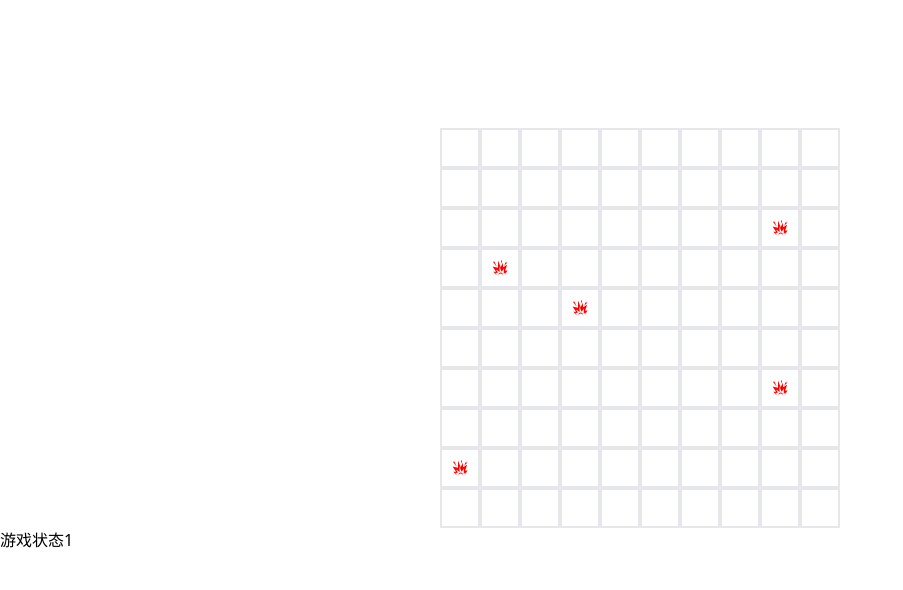
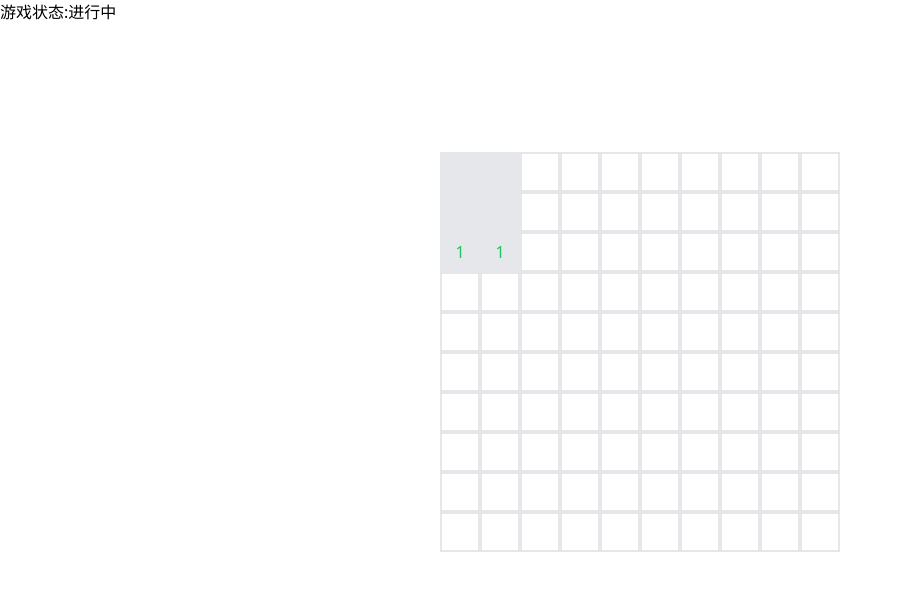
Before and after one commit to zeb9518/mine-sweeping, a Next.js app: page / in a window 1280 px wide. Both pictures are taken after a click on the button 460 px from the left and 188 px from the top of the page. Shown: the top 590 px of the page, without its empty margins (0-903 px from the left). Built offline with nearby package versions, Linux system fonts and the light colour scheme.

Commit message:
1.优化逻辑，删除文件

```diff
--- a/package.json
+++ b/package.json
@@ -9,6 +9,7 @@
     "lint": "next lint"
   },
   "dependencies": {
+    "@react-spring/web": "^9.7.3",
     "@types/node": "20.3.2",
     "@types/react": "18.2.14",
     "@types/react-dom": "18.2.6",
--- a/src/pages/index.tsx
+++ b/src/pages/index.tsx
@@ -3,14 +3,15 @@ import React, {useState, useEffect} from "react";
 import {MineExplosion, MineFlag} from "@/components/Icon"
 import {BlockState} from "@/types/types";
 import {produce} from "immer"
+import {useSpring, animated} from '@react-spring/web'
 
 const inter = Inter({subsets: ['latin']})
 
 enum GameStatus {
-  READY,
-  PLAY,
-  WIN,
-  LOST
+  READY = "准备",
+  PLAY = "进行中",
+  WIN = "胜利",
+  LOST = "失败",
 }
 
 // 随机范围
@@ -27,7 +28,7 @@ function randomInt(min: number, max: number) {
 // 游戏设置
 const width = 10
 const height = 10
-const mines = 5
+const mines = 10
 
 // 初始化棋盘
 function initBoard(row: number, col: number) {
@@ -43,12 +44,14 @@ function initBoard(row: number, col: number) {
   )
 }
 
-
 export default function Game() {
 
   const [status, setStatus] = useState<GameStatus>(GameStatus.READY)// 游戏状态
   const [board, setBoard] = useState<BlockState[][]>([])// 棋盘
   const [mineGenerated, setMineGenerated] = useState<boolean>(false)// 地雷是否已经生成
+  const [startTime, setStartTime] = useState<number>()// 游戏开始时间
+  const [endTime, setEndTime] = useState<number>()// 游戏结束时间
+
 
   useEffect(() => {
     const board = initBoard(width, height)
@@ -59,7 +62,6 @@ export default function Game() {
   // 生成地雷
   function generateMines(initial: BlockState) {
     const copyBoard = JSON.parse(JSON.stringify(board));
-
     const placeRandom = () => {
       const x = randomInt(0, width - 1);
       const y = randomInt(0, height - 1);
@@ -70,7 +72,6 @@ export default function Game() {
       block.mine = true;
       return true;
     };
-
     for (let i = 0; i < mines; i++) {
       let placed = false;
       let attempts = 0;
@@ -80,10 +81,8 @@ export default function Game() {
         placed = placeRandom();
         attempts++;
       }
-
       updateNumbers(copyBoard);
     }
-
     setBoard(copyBoard);
   }
 
@@ -97,50 +96,69 @@ export default function Game() {
     });
   }
 
-  // 计算周围的地雷数量
-  function calcAdjacentMines(board: BlockState[][], block: BlockState): number {
-    let count = 0;
   const directions = [
     [-1, -1], [-1, 0], [-1, 1],
     [0, -1], [0, 1],
     [1, -1], [1, 0], [1, 1],
   ];
 
+  // 展开周围的空白
+  function revealAdjacent(block: BlockState) {
+    if (block.adjacentMines) return
+    setBoard(produce(draft => {
+      getSiblings(block).forEach((s) => {
+        if (!s.revealed) {
+          if (!s.flag)
+            draft[s.y][s.x].revealed = true
+        }
+      })
+    }))
+  }
+
+  function getSiblings(block: BlockState) {
+    return directions.map(([dx, dy]) => {
+      const x2 = block.x + dx
+      const y2 = block.y + dy
+      if (x2 < 0 || x2 >= width || y2 < 0 || y2 >= height)
+        return undefined
+      return board[y2][x2]
+    }).filter(Boolean) as BlockState[]
+  }
+
+
+
+  // 计算周围的地雷数量
+  function calcAdjacentMines(board: BlockState[][], block: BlockState): number {
+    let count = 0;
     directions.forEach(([dx, dy]) => {
       const x2 = block.x + dx;
       const y2 = block.y + dy;
       if (x2 < 0 || x2 >= width || y2 < 0 || y2 >= height) return;
       if (board[y2][x2].mine) count++;
     });
-
     return count;
   }
 
-
-  // 游戏开始
-  function startGame(block: BlockState) {
+  // 处理左键点击
+  function handleLeftClick(block: BlockState) {
+    if (status === GameStatus.LOST) return
+    if (status === GameStatus.READY) {
       setStatus(GameStatus.PLAY)
+      if (!mineGenerated) {
         // 生成地雷
-    if (!mineGenerated) {
         generateMines(block);
         setMineGenerated(true)
       }
     }
-
-  // 处理左键点击
-  function handleLeftClick(block: BlockState) {
-    console.log('handleLeftClick', block, status)
-    if (status === GameStatus.READY)
-      startGame(block) //开始游戏
-    else if (status === GameStatus.PLAY && !block.flag) {
-      if (block.mine)
-        setStatus(GameStatus.LOST)
-      else {
     setBoard(produce(draft => {
       draft[block.y][block.x].revealed = true
     }))
+    // 点击到地雷
+    if (block.mine && !block.flag) {
+      setStatus(GameStatus.LOST)
+      return;
     }
-    }
+    revealAdjacent(block)
   }
 
   // 处理右键点击
@@ -152,9 +170,11 @@ export default function Game() {
     }))
   }
 
-
   return (
     <main>
+      <div>
+        <span>游戏状态:{status}</span>
+      </div>
       <div className="flex justify-center mt-32">
         {
           board.map((row, x) =>
@@ -162,22 +182,28 @@ export default function Game() {
               {
                 row.map((block, y) =>
                   <button key={y}
-                          className="flex items-center justify-center w-10 h-10 border-2 hover:bg-sky-700"
+                          className={`flex items-center justify-center w-10 h-10 border-2 hover:bg-sky-700 ${!block.revealed ? 'bg-white-700' : 'bg-gray-200'}`}
                           onClick={() => handleLeftClick(block)}
                           onContextMenu={(e) => handleRightClick(e, block)}>
-                    {block.mine ? <MineExplosion color={"red"}/> : null}
                     {block.flag ? <MineFlag color={"red"}/> : null}
-                    {block.revealed ? block.adjacentMines : null}
+                    {!block.revealed ? null : block.mine ?
+                      <MineExplosion color={"red"}/> : block.adjacentMines > 0 &&
+                      <span className={numberColor[block.adjacentMines]}>{block.adjacentMines}</span>}
                   </button>
                 )
               }
             </div>)
         }
-
       </div>
-      <span>
-        游戏状态{status}
-      </span>
     </main>
   )
 }
+
+const numberColor = [
+  'text-amber-500',
+  'text-green-500',
+  'text-red-500',
+  'text-blue-500',
+  'text-purple-500',
+  'text-cyan-500',
+]
```
Also changed, not shown: 1 other file (tests, documents, lock files or other folders). Lines whose indentation alone changed are shown as unchanged.
